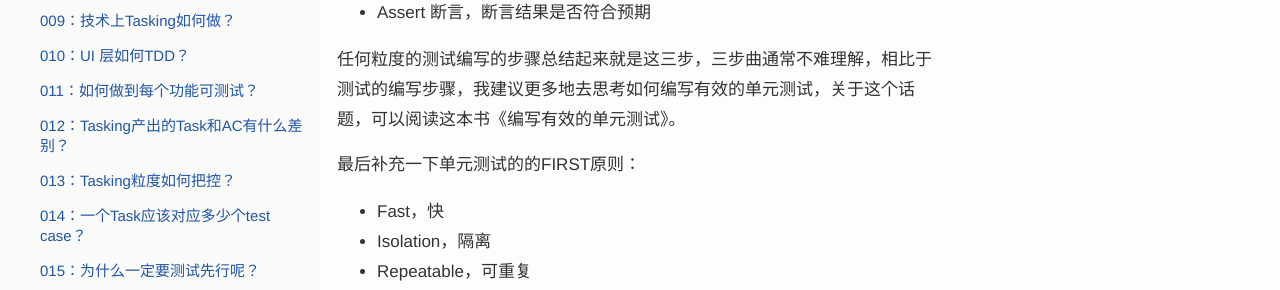
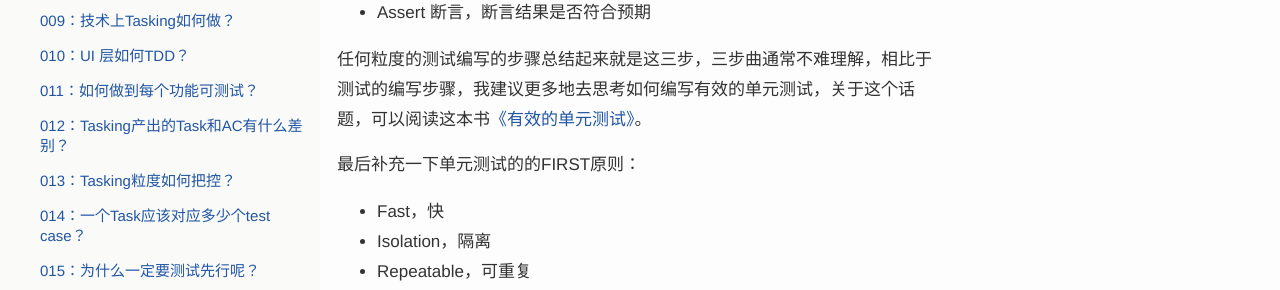
Before and after one commit to xp-bootcamp/xp-bootcamp.github.io, a Jekyll site: the page built from page/tdd/questions/003.md, in a window 1280 px wide and 1040 px high. Shown: the part 433-723 px from the top of the window. Built offline with Jekyll 4.4.1, drawn with Linux system fonts in a browser that asks for light colours; nearby versions of some CDN libraries; comment, search, counter and statistics services are not loaded; a style sheet for code colours, icons or effects is not loaded.

Commit message:
Update tdd
Signed-off-by: Yuan Shenjian <sjyuan@thoughtworks.com>

```diff
--- a/page/tdd/questions/003.md
+++ b/page/tdd/questions/003.md
@@ -17,7 +17,7 @@ tag: tdd-question-100
 - Act 执行操作，方法调用
 - Assert  断言，断言结果是否符合预期
 
-任何粒度的测试编写的步骤总结起来就是这三步，三步曲通常不难理解，相比于测试的编写步骤，我建议更多地去思考如何编写有效的单元测试，关于这个话题，可以阅读这本书《编写有效的单元测试》。
+任何粒度的测试编写的步骤总结起来就是这三步，三步曲通常不难理解，相比于测试的编写步骤，我建议更多地去思考如何编写有效的单元测试，关于这个话题，可以阅读这本书[《有效的单元测试》](https://read.douban.com/ebook/30547165/)。
 
 最后补充一下单元测试的的FIRST原则：
 
```
